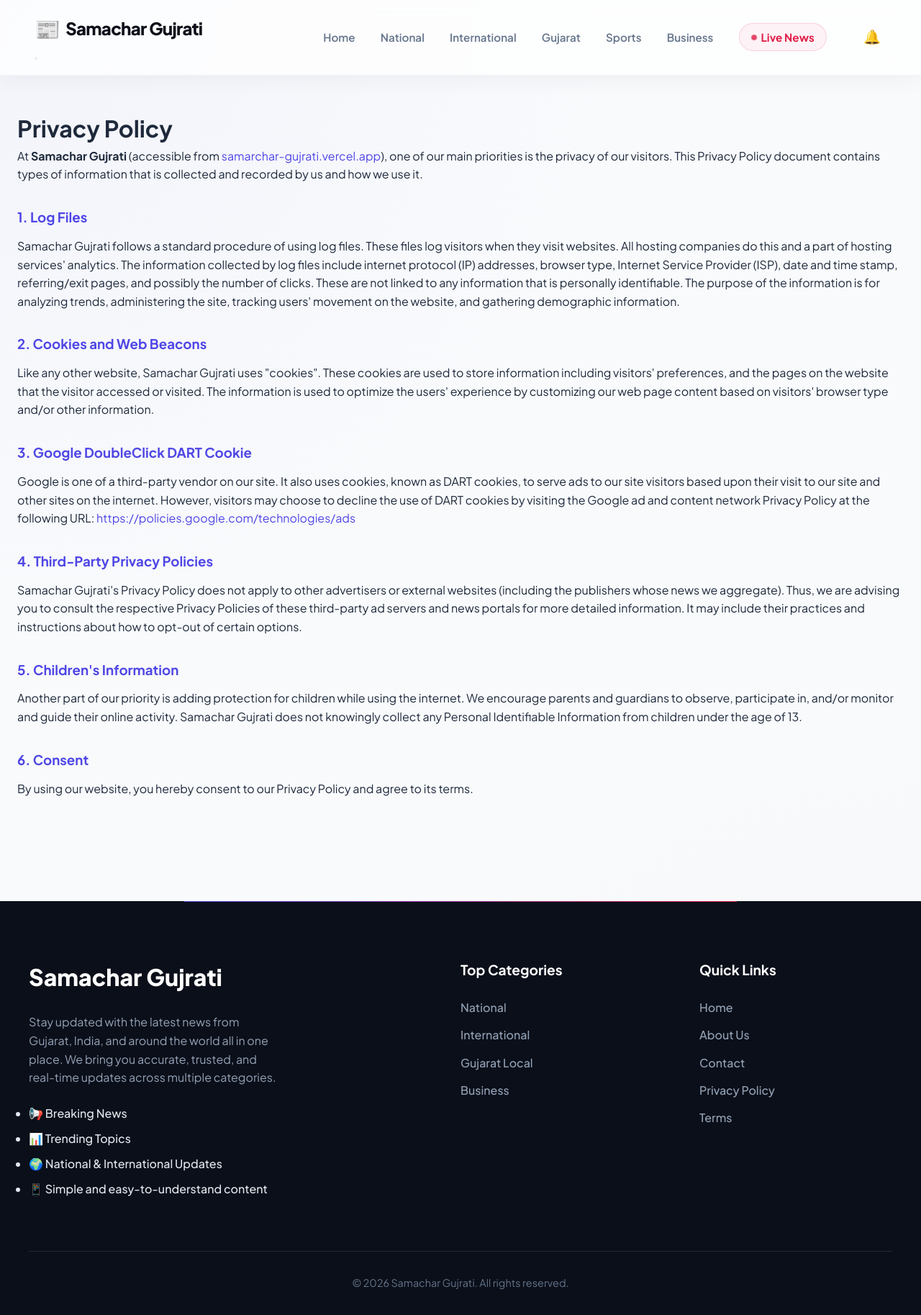
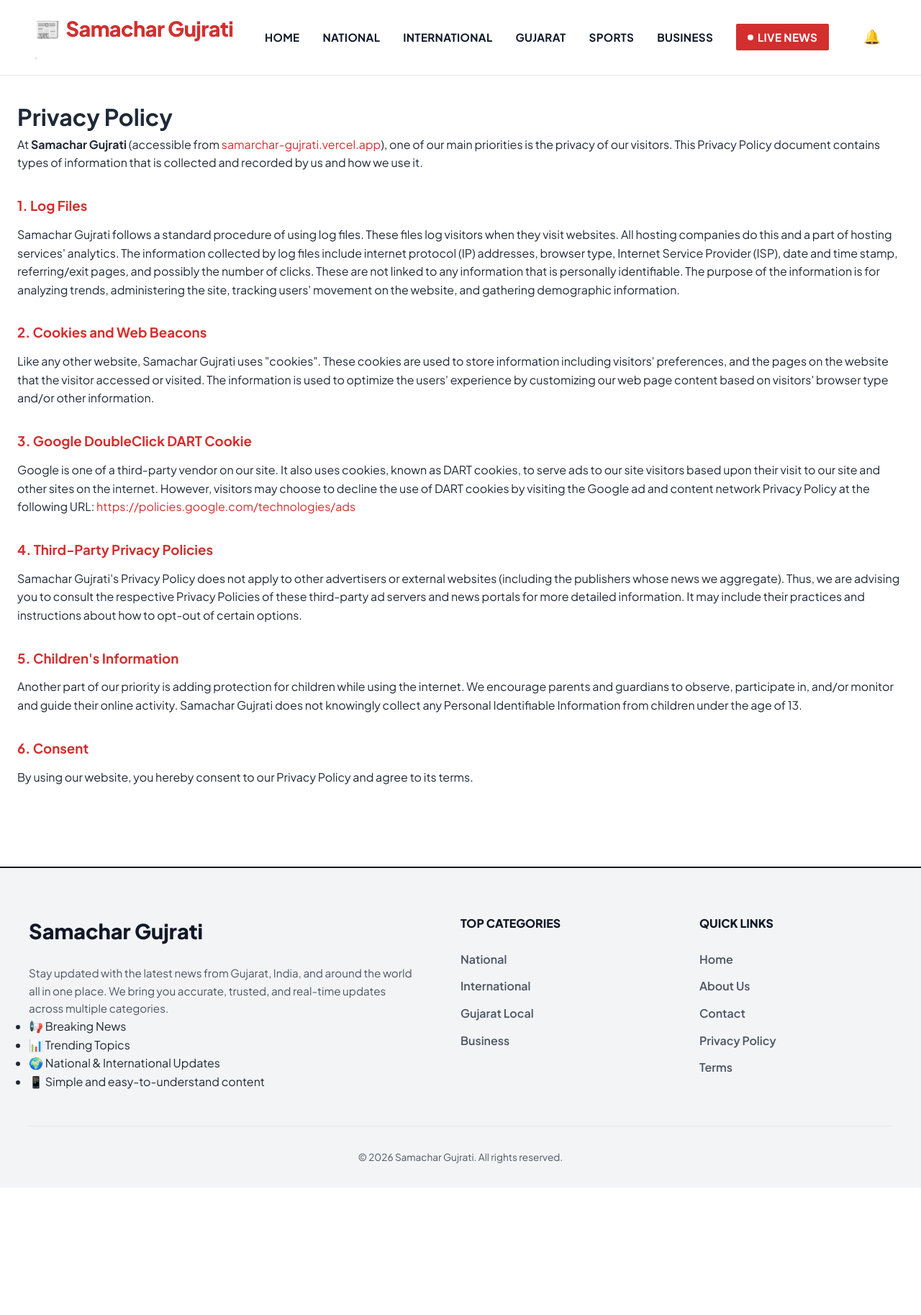
Before and after one commit to kirtankya/ai_studio, a Next.js app in the folder frontend/: page /privacy-policy in a window 1280 px wide. Shown: the whole page at 72% size. After the commit the page ends 1650 px from the top, so only its background shows below. Built offline with nearby package versions, Linux system fonts and the light colour scheme; no server answers.

Commit message:
feat: implement editorial newspaper-style UI with global styles, landing page, and news card component

```diff
--- a/frontend/src/app/globals.scss
+++ b/frontend/src/app/globals.scss
@@ -1,16 +1,15 @@
 :root {
-  /* Premium Dark Space & Indigo Theme */
-  --primary-color: #4F46E5; /* Indigo 600 */
-  --primary-hover: #4338CA;
-  --primary-light: #EEF2FF;
-  --secondary-color: #0B0F19; /* Deep Space Black */
-  --background: #F8FAFC; /* Slate 50 */
-  --text-color: #1E293B; /* Slate 800 */
-  --muted-text: #64748B; /* Slate 500 */
-  --card-bg: rgba(255, 255, 255, 0.95);
-  --border-color: #E2E8F0; /* Slate 200 */
-  --gradient-accent: linear-gradient(135deg, #4F46E5 0%, #E11D48 100%);
-  --live-gradient: linear-gradient(135deg, #FF1F5A, #C90B38);
+  /* Classic Minimal Newspaper Theme for AdSense */
+  --primary-color: #D32F2F; /* Editorial Solid Red */
+  --primary-hover: #B71C1C;
+  --primary-light: #FEE2E2;
+  --secondary-color: #111827; /* Rich Black */
+  --background: #FFFFFF; /* Pure White Background */
+  --text-color: #1F2937; /* Strong Dark Gray */
+  --muted-text: #4B5563; /* Medium Gray */
+  --card-bg: #FFFFFF;
+  --border-color: #E5E7EB; /* Subtle light gray line */
+  --ad-bg: #F9FAFB;
 }
 
 * {
@@ -24,52 +23,36 @@
 }
 
 body {
-  font-family: var(--font-jakarta), -apple-system, sans-serif;
+  font-family: var(--font-jakarta), Georgia, serif; /* Mixed serif fallback looks editorial */
   background-color: var(--background);
-  background-image:
-    radial-gradient(circle at top left, rgba(79, 70, 229, 0.03) 0%, transparent 40%),
-    radial-gradient(circle at bottom right, rgba(225, 29, 72, 0.02) 0%, transparent 40%);
   color: var(--text-color);
   line-height: 1.6;
   -webkit-font-smoothing: antialiased;
 }
 
-/* Base Micro-Animations */
-@keyframes pulse {
-  0% { transform: scale(0.95); opacity: 0.8; box-shadow: 0 0 0 0 rgba(255, 31, 90, 0.7); }
-  50% { transform: scale(1.05); opacity: 1; box-shadow: 0 0 0 4px rgba(255, 31, 90, 0); }
-  100% { transform: scale(0.95); opacity: 0.8; box-shadow: 0 0 0 0 rgba(255, 31, 90, 0); }
-}
-
-@keyframes slideUpFade {
-  from { transform: translateY(20px); opacity: 0; }
-  to { transform: translateY(0); opacity: 1; }
-}
-
+/* Skeleton Loading utility for Images */
 @keyframes shimmer {
   0% { background-position: -1000px 0; }
   100% { background-position: 1000px 0; }
 }
 
-/* Skeleton Loading utility for Images */
 .skeleton {
-  background: #f6f7f8;
-  background-image: linear-gradient(to right, #f6f7f8 0%, #edeef1 20%, #f6f7f8 40%, #f6f7f8 100%);
+  background: #f3f4f6;
+  background-image: linear-gradient(to right, #f3f4f6 0%, #e5e7eb 20%, #f3f4f6 40%, #f3f4f6 100%);
   background-repeat: no-repeat;
   background-size: 1000px 100%;
   animation: shimmer 1.5s infinite linear forward;
 }
 
-/* General Link styling */
 a {
   color: inherit;
   text-decoration: none;
-  transition: all 0.25s ease-out;
+  transition: color 0.2s ease;
 }
 
 .container {
   margin: 0 auto;
-  padding: 3rem 1.5rem;
+  padding: 2rem 1.5rem;
 }
 
 .home-container {
@@ -77,7 +60,7 @@
 }
 
 .main-content {
-  max-width: 1300px;
+  max-width: 1200px;
   margin: 0 auto;
   padding: 0 1.5rem;
 }
@@ -87,26 +70,17 @@
   font-weight: 800;
   font-size: 1.85rem;
   margin-bottom: 2rem;
-  display: flex;
-  align-items: center;
-  gap: 12px;
-
-  &::before {
-    content: '';
-    display: inline-block;
-    width: 6px;
-    height: 28px;
-    background: var(--gradient-accent);
-    border-radius: 4px;
-  }
+  padding-bottom: 0.5rem;
+  border-bottom: 3px solid var(--secondary-color);
+  text-transform: uppercase;
+  letter-spacing: 0.02em;
+  display: inline-block;
 }
 
-/* Advanced Navbar with Glassmorphism */
+/* Classic Solid Navbar */
 .navbar {
-  background: rgba(255, 255, 255, 0.75);
-  backdrop-filter: blur(16px);
-  -webkit-backdrop-filter: blur(16px);
-  border-bottom: 1px solid rgba(226, 232, 240, 0.4);
+  background: #FFFFFF;
+  border-bottom: 1px solid var(--border-color);
   padding: 1rem 3rem;
   display: flex;
   justify-content: space-between;
@@ -114,62 +88,39 @@
   position: sticky;
   top: 0;
   z-index: 1000;
-  box-shadow: 0 4px 30px rgba(0, 0, 0, 0.05);
 
   .logo {
-    font-size: 1.5rem;
-    font-weight: 800;
-    color: var(--secondary-color);
-    letter-spacing: -0.03em;
+    font-size: 1.8rem;
+    font-weight: 900;
+    color: var(--primary-color);
+    letter-spacing: -0.02em;
     display: flex;
     align-items: center;
     gap: 0.5rem;
-
-    .logo-icon {
-      font-size: 1.8rem;
-    }
   }
 
   .nav-links {
     display: flex;
-    gap: 2.2rem;
+    gap: 2rem;
     align-items: center;
 
     a {
-      font-weight: 600;
-      color: var(--muted-text);
+      font-weight: 700;
+      color: var(--secondary-color);
       font-size: 0.95rem;
+      text-transform: uppercase;
+      letter-spacing: 0.02em;
       position: relative;
-      padding: 0.4rem 0;
-
-      &::after {
-        content: '';
-        position: absolute;
-        bottom: 0;
-        left: 0;
-        width: 0%;
-        height: 2px;
-        background: var(--gradient-accent);
-        transition: width 0.3s ease-out;
-        border-radius: 2px;
-      }
 
       &:hover {
         color: var(--primary-color);
-        &::after {
-          width: 100%;
-        }
       }
 
       &.nav-live {
-        color: #E11D48;
-        font-weight: 700;
-        background: rgba(225, 29, 72, 0.05);
+        color: #FFFFFF;
+        background: var(--primary-color);
         padding: 0.4rem 1rem;
-        border-radius: 20px;
-        border: 1px solid rgba(225, 29, 72, 0.15);
-
-        &::after { display: none; }
+        border-radius: 2px;
 
         display: flex;
         align-items: center;
@@ -180,83 +131,57 @@
           display: inline-block;
           width: 8px;
           height: 8px;
-          background-color: #E11D48;
+          background-color: white;
           border-radius: 50%;
-          animation: pulse 1.5s infinite;
         }
 
         &:hover {
-          background: rgba(225, 29, 72, 0.1);
-          transform: translateY(-1px);
+          background: var(--primary-hover);
         }
       }
     }
   }
 }
 
-/* Staggered Grid for Modern Cards */
+/* Strict Grid */
 .grid {
   display: grid;
-  grid-template-columns: repeat(auto-fill, minmax(350px, 1fr));
-  gap: 2.5rem;
-
-  .stagger-enter {
-    animation: slideUpFade 0.6s cubic-bezier(0.16, 1, 0.3, 1) forwards;
-    opacity: 0;
-    transform: translateY(20px);
-  }
-
-  @for $i from 1 through 15 {
-    .stagger-enter:nth-child(#{$i}) {
-      animation-delay: #{$i * 0.08}s;
-    }
-  }
+  grid-template-columns: repeat(auto-fill, minmax(320px, 1fr));
+  gap: 2rem;
 }
 
-/* Modern Card with Hover States */
+/* Editorial Flat Card */
 .news-card {
   background: var(--card-bg);
-  border-radius: 16px;
-  overflow: hidden;
-  box-shadow: 0 4px 6px -1px rgba(0, 0, 0, 0.02), 0 2px 4px -1px rgba(0, 0, 0, 0.02);
-  border: 1px solid rgba(226, 232, 240, 0.7);
+  border: 1px solid var(--border-color);
   display: flex;
   flex-direction: column;
   position: relative;
-  transition: all 0.4s cubic-bezier(0.16, 1, 0.3, 1);
-  transform: translateZ(0); /* Hardware acceleration */
-  will-change: transform, box-shadow;
+  transition: box-shadow 0.2s ease;
 
   &:hover {
-    transform: translateY(-10px) scale(1.02);
-    box-shadow: 0 25px 50px -12px rgba(15, 23, 42, 0.15), 0 0 0 1px rgba(79, 70, 229, 0.2);
-
-    .image-wrapper .image-scale {
-      transform: scale(1.08);
-    }
+    /* Minimal hover effect, no crazy scaling */
+    box-shadow: 0 4px 12px rgba(0, 0, 0, 0.08);
 
     h3 {
-      color: var(--primary-color);
-    }
-
-    .card-footer .read-more .arrow {
-      transform: translateX(6px);
-      color: var(--primary-color);
+      text-decoration: underline;
+      text-decoration-color: var(--primary-color);
+      text-decoration-thickness: 2px;
+      text-underline-offset: 4px;
     }
   }
 
   .image-wrapper {
     position: relative;
     width: 100%;
-    height: 250px;
+    height: 220px;
     overflow: hidden;
-    background: var(--primary-light);
+    background: #f9f9f9;
+    border-bottom: 1px solid var(--border-color);
 
     .image-scale {
       width: 100%;
       height: 100%;
-      transition: transform 0.6s cubic-bezier(0.16, 1, 0.3, 1);
-
       img {
         object-fit: cover;
       }
@@ -264,83 +189,57 @@
 
     .live-badge {
       position: absolute;
-      top: 1rem;
-      right: 1rem;
-      background: var(--live-gradient);
+      top: 0.5rem;
+      right: 0.5rem;
+      background: var(--primary-color);
       color: white;
-      padding: 0.35rem 0.85rem;
-      border-radius: 20px;
-      font-size: 0.75rem;
+      padding: 0.25rem 0.5rem;
+      font-size: 0.70rem;
       font-weight: 800;
-      letter-spacing: 0.05em;
       text-transform: uppercase;
       z-index: 10;
-      box-shadow: 0 4px 12px rgba(225, 29, 72, 0.4);
-      display: flex;
-      align-items: center;
-      gap: 6px;
-
-      &::before {
-        content: "";
-        display: inline-block;
-        width: 6px;
-        height: 6px;
-        background-color: white;
-        border-radius: 50%;
-        animation: pulse 1.5s infinite;
-      }
     }
 
     .category-tag {
       position: absolute;
-      bottom: 1rem;
-      left: 1rem;
-      background: rgba(15, 23, 42, 0.85); /* Slate 900 Glass */
-      backdrop-filter: blur(8px);
-      border: 1px solid rgba(255,255,255,0.1);
+      bottom: 0;
+      left: 0;
+      background: var(--secondary-color);
       color: white;
-      padding: 0.4rem 0.85rem;
-      border-radius: 8px;
-      font-size: 0.75rem;
+      padding: 0.35rem 0.75rem;
+      font-size: 0.7rem;
       font-weight: 700;
-      letter-spacing: 0.06em;
       text-transform: uppercase;
       z-index: 10;
     }
   }
 
   .content {
-    padding: 1.75rem;
+    padding: 1.25rem;
     display: flex;
     flex-direction: column;
     flex-grow: 1;
 
     .meta {
-      font-size: 0.85rem;
+      font-size: 0.8rem;
       color: var(--muted-text);
-      margin-bottom: 1rem;
+      margin-bottom: 0.5rem;
       display: flex;
       align-items: center;
-      gap: 0.75rem;
+      gap: 0.5rem;
       font-weight: 600;
 
       .read-time {
         color: var(--primary-color);
-        background: var(--primary-light);
-        padding: 0.2rem 0.6rem;
-        border-radius: 4px;
-        font-size: 0.75rem;
       }
     }
 
     h3 {
-      font-size: 1.45rem;
+      font-size: 1.25rem;
       margin-bottom: 0.75rem;
-      line-height: 1.35;
+      line-height: 1.4;
       color: var(--secondary-color);
       font-weight: 800;
-      letter-spacing: -0.02em;
-      transition: color 0.3s ease;
       display: -webkit-box;
       -webkit-line-clamp: 3;
       line-clamp: 3;
@@ -349,10 +248,10 @@
     }
 
     .desc {
-      font-size: 1rem;
-      color: var(--muted-text);
-      margin-bottom: 1.5rem;
-      line-height: 1.6;
+      font-size: 0.95rem;
+      color: var(--text-color);
+      margin-bottom: 1.25rem;
+      line-height: 1.5;
       flex-grow: 1;
       display: -webkit-box;
       -webkit-line-clamp: 3;
@@ -363,65 +262,46 @@
 
     .card-footer {
       margin-top: auto;
-      padding-top: 1.25rem;
-      border-top: 1px solid rgba(226, 232, 240, 0.6);
 
       .read-more {
-        color: var(--text-color);
+        color: var(--primary-color);
         font-weight: 700;
-        font-size: 0.9rem;
-        display: flex;
-        align-items: center;
+        font-size: 0.85rem;
         text-transform: uppercase;
-        letter-spacing: 0.04em;
-        transition: color 0.3s;
-
-        .arrow {
-          margin-left: 0.5rem;
-          transition: transform 0.3s cubic-bezier(0.16, 1, 0.3, 1), color 0.3s;
-          font-size: 1.3rem;
-          line-height: 0;
-        }
       }
     }
   }
 }
 
-/* Beautiful Live Section */
+/* Journalistic Live Section */
 .live-section {
   display: flex;
   align-items: stretch;
   background: white;
-  border-radius: 12px;
-  box-shadow: 0 10px 25px -5px rgba(225, 29, 72, 0.15);
+  border: 1px solid var(--border-color);
   margin-bottom: 3rem;
-  border: 1px solid rgba(225, 29, 72, 0.2);
-  overflow: hidden;
-  position: relative;
 
   .section-header {
-    background: var(--live-gradient);
-    padding: 1rem 1.75rem;
+    background: var(--primary-color);
+    padding: 1rem 1.5rem;
     display: flex;
     align-items: center;
-    margin-bottom: 0;
 
     .live-indicator {
       display: flex;
       align-items: center;
-      gap: 10px;
+      gap: 8px;
       color: white;
       font-weight: 800;
-      font-size: 0.95rem;
-      letter-spacing: 0.05em;
+      font-size: 0.9rem;
+      text-transform: uppercase;
 
       .dot {
-        width: 12px;
-        height: 12px;
+        width: 10px;
+        height: 10px;
         background: white;
         border-radius: 50%;
-        animation: pulse 1s infinite alternate;
-        box-shadow: 0 0 10px rgba(255, 255, 255, 0.6);
+        animation: blink 1s infinite alternate;
       }
     }
   }
@@ -429,82 +309,83 @@
   .live-ticker-container {
     display: flex;
     align-items: center;
-    gap: 2.5rem;
-    overflow-x: auto;
-    padding: 1rem 2rem;
+    overflow: hidden;
+    padding: 1rem 0;
     flex-grow: 1;
-    white-space: nowrap;
-    scrollbar-width: none;
-    -webkit-overflow-scrolling: touch;
 
-    &::-webkit-scrollbar {
-      display: none;
+    .ticker-track {
+      display: flex;
+      align-items: center;
+      gap: 3rem;
+      white-space: nowrap;
+      animation: ticker-marquee 25s linear infinite;
+
+      &:hover {
+        animation-play-state: paused;
+      }
     }
 
     .live-ticker-item {
       display: inline-flex;
       align-items: center;
       gap: 1rem;
-      text-decoration: none;
-      transition: all 0.2s ease;
+      font-size: 1rem;
+      color: #000000;
+      font-weight: 800;
+      transition: color 0.2s ease;
       flex-shrink: 0;
-      padding-right: 2.5rem;
-      border-right: 1px solid var(--border-color);
 
-      &:last-child { border-right: none; }
-
-      &:hover .ticker-title {
-        color: #E11D48;
+      &:hover {
+        color: var(--primary-color);
+        text-decoration: underline;
       }
 
       .ticker-category {
-        font-size: 0.7rem;
+        font-size: 0.75rem;
         font-weight: 800;
         text-transform: uppercase;
-        color: #E11D48;
-        background: rgba(225, 29, 72, 0.08);
-        padding: 0.35rem 0.7srem;
+        color: var(--primary-color);
+        background: #FEE2E2;
+        padding: 0.2rem 0.5rem;
         border-radius: 4px;
-        letter-spacing: 0.03em;
-      }
-
-      .ticker-title {
-        font-weight: 700;
-        font-size: 1rem;
-        color: var(--secondary-color);
-        max-width: 450px;
-        overflow: hidden;
-        text-overflow: ellipsis;
       }
     }
   }
 }
 
-/* Pagination Advanced */
+@keyframes ticker-marquee {
+  0% { transform: translateX(0); }
+  100% { transform: translateX(-50%); }
+}
+
+@keyframes blink {
+  0% { opacity: 1; }
+  100% { opacity: 0; }
+}
+
+/* Pagination flat */
 .pagination {
-  margin-top: 4rem;
+  margin-top: 3rem;
   display: flex;
   justify-content: center;
   align-items: center;
-  gap: 1.5rem;
+  gap: 1rem;
+  border-top: 1px solid var(--border-color);
+  padding-top: 2rem;
 
   .btn-pagination {
     background: white;
     color: var(--secondary-color);
-    padding: 0.8rem 1.5rem;
-    border-radius: 30px;
+    padding: 0.6rem 1.2rem;
     font-weight: 700;
-    font-size: 0.95rem;
+    font-size: 0.9rem;
     border: 1px solid var(--border-color);
-    box-shadow: 0 4px 6px rgba(0,0,0,0.02);
-    transition: all 0.3s;
+    text-transform: uppercase;
 
     &:hover {
       background: var(--primary-color);
       color: white;
       border-color: var(--primary-color);
-      transform: translateY(-2px);
-      box-shadow: 0 8px 15px rgba(79, 70, 229, 0.2);
     }
   }
 
@@ -513,94 +394,77 @@
     gap: 0.5rem;
 
     .page-number {
-      width: 42px;
-      height: 42px;
+      width: 38px;
+      height: 38px;
       display: flex;
       align-items: center;
       justify-content: center;
-      border-radius: 50%;
       font-weight: 700;
       color: var(--text-color);
-      transition: all 0.2s;
+      border: 1px solid transparent;
 
       &:hover:not(.active) {
-        background: var(--primary-light);
-        color: var(--primary-color);
+        border-color: var(--border-color);
       }
 
       &.active {
-        background: var(--gradient-accent);
+        background: var(--primary-color);
         color: white;
-        box-shadow: 0 4px 10px rgba(79, 70, 229, 0.3);
+        border-color: var(--primary-color);
       }
-    }
-
-    .page-dots {
-      color: var(--muted-text);
-      font-weight: 600;
-      align-self: flex-end;
-      padding-bottom: 0.5rem;
     }
   }
 }
 
-/* Premium Article View */
+/* Article View Publisher Style */
 .article-layout {
   display: grid;
-  grid-template-columns: 280px 1fr 280px;
-  gap: 2.5rem;
+  grid-template-columns: 300px 1fr 300px;
+  gap: 3rem;
   margin: 0 auto;
-  align-items: start;
 
   .article-page {
-    background: var(--card-bg);
-    border-radius: 20px;
-    padding: 3.5rem;
-    box-shadow: 0 10px 40px -10px rgba(0, 0, 0, 0.06);
-    border: 1px solid rgba(226, 232, 240, 0.5);
+    background: white;
+    padding: 0; /* Remove boxed padding for publisher look */
 
     h1 {
-      font-size: 2.85rem;
+      font-size: 2.8rem;
       color: var(--secondary-color);
-      margin-bottom: 1.5rem;
-      line-height: 1.25;
-      font-weight: 800;
-      letter-spacing: -0.03em;
+      margin-bottom: 2rem;
+      line-height: 1.2;
+      font-weight: 900;
+      border-bottom: 1px solid var(--border-color);
+      padding-bottom: 1.5rem;
     }
 
     .meta {
-      font-size: 1rem;
+      font-size: 0.95rem;
       color: var(--muted-text);
-      margin-bottom: 2.5rem;
+      margin-bottom: 2rem;
       display: flex;
-      gap: 1rem;
+      gap: 1.5rem;
       align-items: center;
-      font-weight: 500;
+      font-weight: 600;
+      text-transform: uppercase;
 
       span:first-child {
-        background: var(--primary-light);
         color: var(--primary-color);
-        padding: 0.3rem 0.8rem;
-        border-radius: 6px;
-        font-weight: 700;
       }
     }
 
     .image {
       width: 100%;
-      height: 450px;
+      height: auto;
+      max-height: 550px;
       object-fit: cover;
-      border-radius: 12px;
-      margin-bottom: 2.5rem;
-      background: var(--border-color);
-      box-shadow: 0 10px 30px -10px rgba(0,0,0,0.1);
+      margin-bottom: 3rem;
+      border-bottom: 3px solid var(--primary-color);
     }
 
     .desc {
-      font-size: 1.15rem;
-      line-height: 1.85;
+      font-size: 1.2rem;
+      line-height: 1.9;
       color: var(--text-color);
-      letter-spacing: -0.01em;
 
       p { margin-bottom: 1.75rem; }
     }
@@ -608,54 +472,67 @@
     .original-link {
       display: inline-flex;
       align-items: center;
-      margin-top: 2.5rem;
-      padding: 1rem 2rem;
-      background: var(--gradient-accent);
+      margin-top: 3rem;
+      padding: 0.8rem 1.5rem;
+      background: var(--secondary-color);
       color: white;
-      font-size: 1.05rem;
+      font-size: 1rem;
       font-weight: 700;
-      border-radius: 30px;
-      transition: all 0.3s;
-      box-shadow: 0 8px 20px rgba(79, 70, 229, 0.25);
+      text-transform: uppercase;
+      border: 1px solid var(--secondary-color);
 
       &:hover {
-        transform: translateY(-3px);
-        box-shadow: 0 12px 25px rgba(79, 70, 229, 0.35);
+        background: white;
+        color: var(--secondary-color);
       }
     }
   }
 
   @media (max-width: 1100px) {
     grid-template-columns: 1fr;
-    .article-page {
-      padding: 2rem;
-      h1 { font-size: 2.2rem; }
-      .image { height: 300px; }
-    }
+    gap: 2rem;
   }
 }
 
-/* Premium Footer */
+/* Professional Structure for AdSense Units */
+.ad-banner-container {
+  display: flex;
+  flex-direction: column;
+  align-items: center;
+  justify-content: center;
+  margin: 2.5rem auto;
+  padding: 0.5rem;
+  background: var(--ad-bg);
+  border: 1px solid var(--border-color);
+  width: 100%;
+  min-height: 120px;
+  position: relative;
+
+  &::before {
+    content: "Advertisement";
+    display: block;
+    width: 100%;
+    text-align: center;
+    font-size: 0.65rem;
+    text-transform: uppercase;
+    letter-spacing: 0.1em;
+    color: #9CA3AF;
+    margin-bottom: 0.5rem;
+  }
+
+  .adsbygoogle[data-ad-status="unfilled"] {
+    display: none !important;
+  }
+}
+
+/* Minimalist Footer */
 .footer {
   body:has(.admin-parent) & { display: none; }
-  background: var(--secondary-color);
-  color: white;
-  padding: 5rem 1rem 2rem;
-  margin-top: 6rem;
-  position: relative;
-  overflow: hidden;
-
-  /* Accent glow behind footer */
-  &::before {
-    content: '';
-    position: absolute;
-    top: 0;
-    left: 50%;
-    transform: translateX(-50%);
-    width: 60%;
-    height: 1px;
-    background: var(--gradient-accent);
-  }
+  background: #F3F4F6;
+  border-top: 2px solid var(--secondary-color);
+  color: var(--text-color);
+  padding: 4rem 1rem 2rem;
+  margin-top: 5rem;
 
   .footer-container {
     max-width: 1200px;
@@ -666,53 +543,46 @@
 
     .footer-brand {
       .logo {
-        font-size: 2rem;
-        font-weight: 800;
-        color: white;
+        font-size: 1.8rem;
+        font-weight: 900;
+        color: var(--secondary-color);
         margin-bottom: 1.5rem;
         display: inline-block;
       }
 
       p {
-        color: #94A3B8;
-        font-size: 1rem;
+        color: var(--muted-text);
+        font-size: 0.95rem;
         line-height: 1.6;
-        margin-bottom: 1.5rem;
-        max-width: 350px;
-      }
-
-      .footer-features li {
-        color: #E2E8F0;
-        margin-bottom: 0.6rem;
-        font-weight: 500;
       }
     }
 
     h4 {
-      font-size: 1.2rem;
-      font-weight: 700;
+      font-size: 1rem;
+      font-weight: 800;
       margin-bottom: 1.5rem;
-      color: white;
+      text-transform: uppercase;
+      color: var(--secondary-color);
     }
 
     nav a {
-      color: #94A3B8;
-      font-weight: 500;
-      margin-bottom: 0.8rem;
+      color: var(--muted-text);
+      font-weight: 600;
+      margin-bottom: 0.75rem;
       display: block;
       transition: color 0.2s;
 
-      &:hover { color: white; }
+      &:hover { color: var(--primary-color); }
     }
   }
 
   .footer-bottom {
     max-width: 1200px;
-    margin: 4rem auto 0;
+    margin: 3rem auto 0;
     padding-top: 2rem;
-    border-top: 1px solid rgba(255,255,255,0.1);
+    border-top: 1px solid var(--border-color);
     text-align: center;
-    color: #64748B;
-    font-size: 0.9rem;
+    color: var(--muted-text);
+    font-size: 0.85rem;
   }
 }
--- a/frontend/src/app/page.js
+++ b/frontend/src/app/page.js
@@ -106,15 +106,17 @@
             </div>
           </div>
           <div className="live-ticker-container">
-            {liveNews.map(item => {
+            <div className="ticker-track">
+              {[...liveNews, ...liveNews].map((item, i) => {
                  const slug = item.slug || item.url.replace(/^https?:\/\/[^\/]+/, '').replace(/^\/+/, '').replace(/\/$/, '');
                  return (
-                 <Link key={item.id} href={`/${slug}`} className="live-ticker-item">
+                   <Link key={`${item.id}-${i}`} href={`/${slug}`} className="live-ticker-item">
                      <span className="ticker-category">{item.category}</span>
                      <span className="ticker-title">{item.title}</span>
                    </Link>
                  );
               })}
+            </div>
           </div>
         </section>
       )}
```
Also changed, not shown: frontend/src/components/NewsCard.js (+7 -10 lines). Lines whose indentation alone changed are shown as unchanged.
